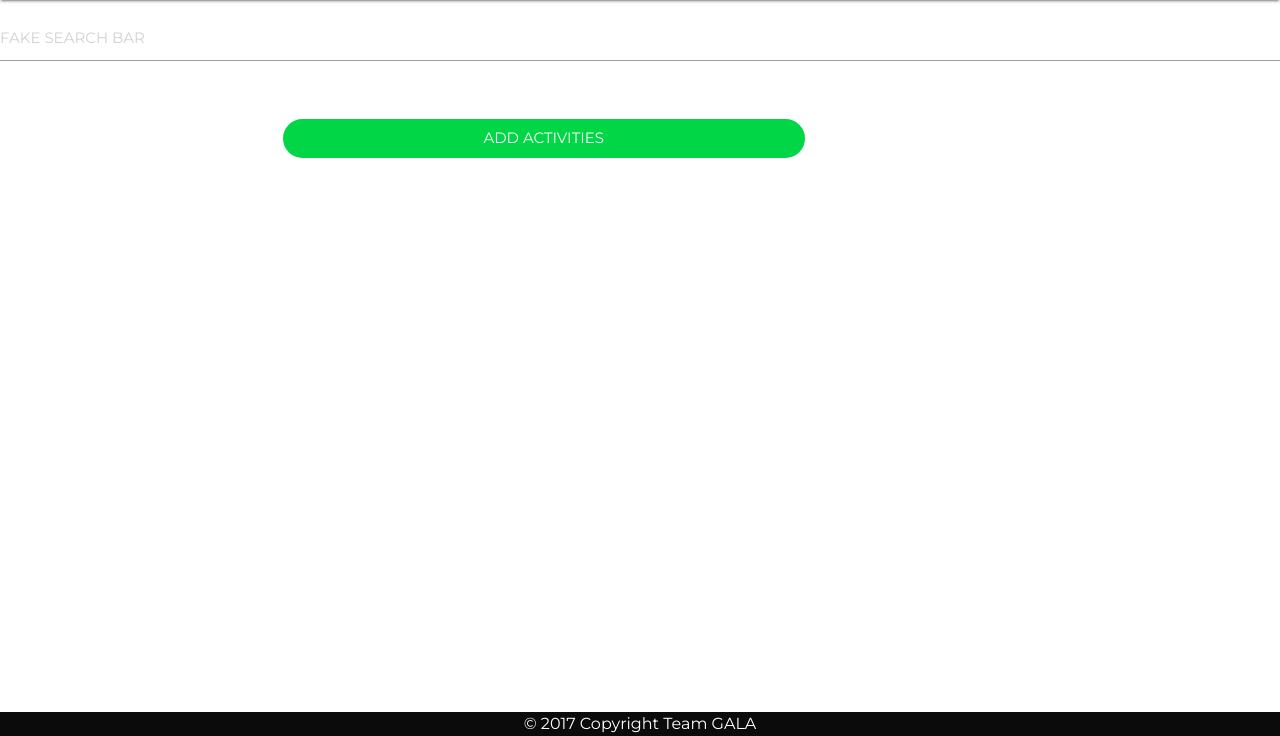
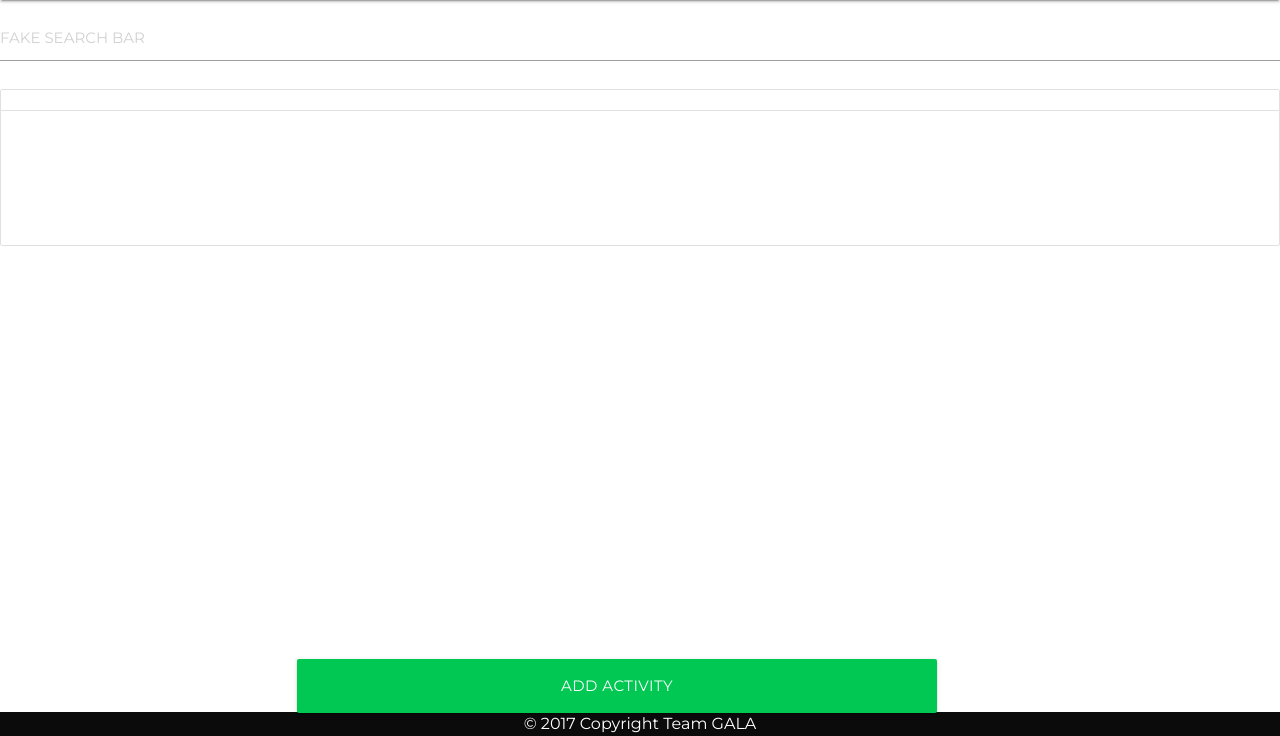
Before and after one commit to Faventyne/teamgala2, a PHP site: template templates/activities_list.html.twig in a window 1280 px wide. Shown: the part 64-800 px from the top of the page. Run offline with PHP 8.4, Linux system fonts and the light colour scheme; the template is opened without the code that fills it, so the values that code supplies are empty; some libraries are stand-ins or nearby versions.

Commit message:
Revert "Revert "a whole lotta front end changes""
This reverts commit 91b32f7bfbdf2f4fda6bc369499dcd44b0c72064.

```diff
--- a/templates/activities_list.html.twig
+++ b/templates/activities_list.html.twig
@@ -22,39 +22,24 @@ Activity list
           <div class="collapsible-header">
             <i id="expand" class="material-icons">expand_more</i>
             <!-- just giving the name an absolute position because it was interfering ith the button position -->
-            <div class="" style="position: absolute; margin-left: 7vw; font-size: 4vw;">
-            {{ activity['act_name']  }}
+            <div id="activityListDiv" style="margin-left: 10vw; font-size: 4vw; ">
+              {{ activity['act_name']  }}
+              <br>
+              <span id="activityListSpan" style="font-size: 2.5vw; "> {{ activity['act_objectives']  }}</span>
             </div>
+
+            {% if activity['act_status'] == 0 %}
+              <span class="new badge light-blue darken-2"> To be graded </span>
+            {% elseif activity['act_status'] == 1 %}
+              <span class="new badge indigo"> In progress </span>
+            {% elseif activity['act_status'] == 2 %}
+              <span class="new badge green darken-3"> Graded </span>
+            {% endif %}
+
+
                 {# if user is not a simple collaborator #}
                 <!-- i had to make a div to contain the buttons because of marginalise and did the style inside
                  it to override the important aspects of all the classes -->
-                  {% if is_granted('ROLE_ACTIVITY_MANAGER') or is_granted('ROLE_HR') %}
-                  <div class="button-field col s5">
-                    <form action="{{ url('activityModify',{'actId' : activity['act_id']})}}">
-                      <button type="submit" class="validate"> MODIFY </button>
-                    </form>
-                    </div>
-                    <div class="button-field col s5">
-                      <button id="alexButton" type="submit" class="validate"><a href="{{ url('activityResults',{'actId' : activity['act_id']}) }}">RESULTS</a></button>
-                    </div>
-                  {% endif %}
-
-
-                    {% if (activity['isParticipant'] == 1  and  is_granted(['ROLE_ACTIVITY_MANAGER', 'ROLE_COLLABORATOR','ROLE_HR']))%}
-                    <div class="button-field col s5">
-                      <form action="{{ url('activityGrade',{'actId' : activity['act_id']})}}">
-                        <button type="submit" class="validate"> GRADE </button>
-                      </form>
-                    </div>
-                    {% endif %}
-
-              {% if activity['act_status'] == 0 %}
-                <span class="new badge light-blue darken-2"> To be graded </span>
-              {% elseif activity['act_status'] == 1 %}
-                <span class="new badge indigo"> On grade </span>
-              {% elseif activity['act_status'] == 2 %}
-                <span class="new badge green darken-3"> Graded </span>
-              {% endif %}
 
                   {% if is_granted('ROLE_ACTIVITY_MANAGER') or is_granted('ROLE_HR') %}
                   <div class="button-field col s5">
@@ -93,7 +78,7 @@ Activity list
 
           <div class="collapsible-body">details
             <div class="row">
-            {{ activity['act_objectives']  }}
+
             <br>
             Created on : {{ activity['act_inserted']  }} - Quotes deadline : {{ activity['act_quotes_deadline']  }}
             <br>
@@ -106,14 +91,42 @@ Activity list
               #}
 
             </div>
+            <div class="row">
+              {% if is_granted('ROLE_ACTIVITY_MANAGER') or is_granted('ROLE_HR') %}
+              <div class="button-field col s5">
+                <form action="{{ url('activityModify',{'actId' : activity['act_id']})}}">
+                  <button type="submit" class="validate"> MODIFY </button>
+                </form>
+
+                  <button id="" type="submit" class="validate"><a href="{{ url('activityResults',{'actId' : activity['act_id']}) }}">RESULTS</a></button>
+                </div>
+              {% endif %}
+
+              {% if (activity['isParticipant'] == 1  and  is_granted(['ROLE_ACTIVITY_MANAGER', 'ROLE_COLLABORATOR','ROLE_HR']))%}
+                <div class="button-field col s5">
+                  <form action="{{ url('activityGrade',{'actId' : activity['act_id']})}}">
+                    <button type="submit" class="validate"> GRADE </button>
+                  </form>
+                </div>
+              {% else %}
+              <div class="button-field col s5">
+
+                  <a href=""><button style="background-color: red;" ><i class="fa fa-ban" aria-hidden="true"></i> GRADE </button></a>
+
+              </div>
+              {% endif %}
+
+            </div>
           </div>
         </li>
       </ul>
     {% endfor %}
-    <div class="row">
-      <div class="button-field col s10">
-          <a href="{{ path('activityCreationParameters') }}"><button type="submit" class="validate" >ADD ACTIVITIES</button></a>
-      </div>
+    <ul class="collection">
+      <li class="collection-item"></li>
+      <br><br> <!-- empt ul to make space for fixed add button -->
+    </ul>
+    <div class="fixed-action-btn">
+            <a href="{{ path('activityCreationParameters') }}"><button type="submit" class="waves-effect waves-light btn-large green accent-4">ADD ACTIVITY</button></a>
     </div>
   </section>
 
--- a/templates/layout.html.twig
+++ b/templates/layout.html.twig
@@ -127,7 +127,7 @@
         <script src="{{ asset('js/header.js') }}"></script>
         {% block javascripts %}{% endblock %}
       <footer>
-          <div class="footer-copyright">
+          <div id="footer" class="footer-copyright">
               <div class="container">
                   © <script type="text/javascript">document.write(new Date().getFullYear());</script> Copyright Team GALA
               </div>
--- a/templates/participants_list.html.twig
+++ b/templates/participants_list.html.twig
@@ -33,6 +33,10 @@ Select participants
         </li>
       </ul>
     {% endfor %}
+    <ul class="collection">
+      <li class="collection-item"></li>
+      <br><br> <!-- empt ul to make space for fixed add button -->
+    </ul>
 <div class="fixed-action-btn">
 
     {#{{ form_row(form.submit,{'attr': {'class': 'waves-effect waves-light btn-large'}}) }}#}
--- a/web/css/style.css
+++ b/web/css/style.css
@@ -37,6 +37,9 @@ header h5{
   margin-left: 50px;
 }
 
+#footer{
+  z-index: 200;
+}
 
 /* jai du faire trois id pour les icons ca marche pas avec materialize pour le css */
 #returnMenu {
@@ -82,13 +85,13 @@ header h5{
   padding: 10vw;
   color: white;
   font-size: 5vw;
-  position: absolute;
+  position: fixed;
   height: 100vh;
   width: 95vw;
   margin: auto;
   margin-top: 0vh;
   margin-left: 7vw;
-  z-index: 4;
+  z-index: 51;
   background: linear-gradient(to left, #111111 , #000000);
   border-left: 2vw outset grey;
   box-shadow: 0vw 2vw 3vw grey;
@@ -121,13 +124,13 @@ header h5{
   color: white;
   padding: 10vw;
   font-size: 5vw;
-  position: absolute;
+  position: fixed;
   height: 100vh;
   width: 95vw;
   margin: auto;
   margin-top: 0vh;
   margin-left: -2vw;
-  z-index: 3;
+  z-index: 50;
   background: linear-gradient(to right, #111111 , #000000);
   border-right: 2vw outset grey;
   box-shadow: 0vw 2vw 3vw grey;
@@ -209,7 +212,6 @@ margin-right: 25vw;
   background-color: green;
   font-size: 3vw;
   border-radius: 2vw;
-
 }
 
 .action-button{
@@ -292,6 +294,23 @@ form p{
 .collection{
   font-size: 3.5vw;
 }
+#expand{
+  font-size: 15vw;
+}
+
+/**** activity list css*/
+
+#activityListDiv{
+  margin-left: 10vw;
+  font-size: 4vw;
+  width: 40vw;
+}
+#activityListSpan{
+  font-size: 2.5vw;
+
+}
+
+
 #userPhotoDiv{
 border: 1px solid darkgrey;
 background-color: darkgrey;
@@ -305,7 +324,7 @@ overflow: hidden;
 #userPhoto{
   height: 100%;
   width: 100%;
-margin: 0px;
+  margin: 0px;
 }
 
 #alexButton{
```
Also changed, not shown: templates/users_list.html.twig (+8 -4 lines).
